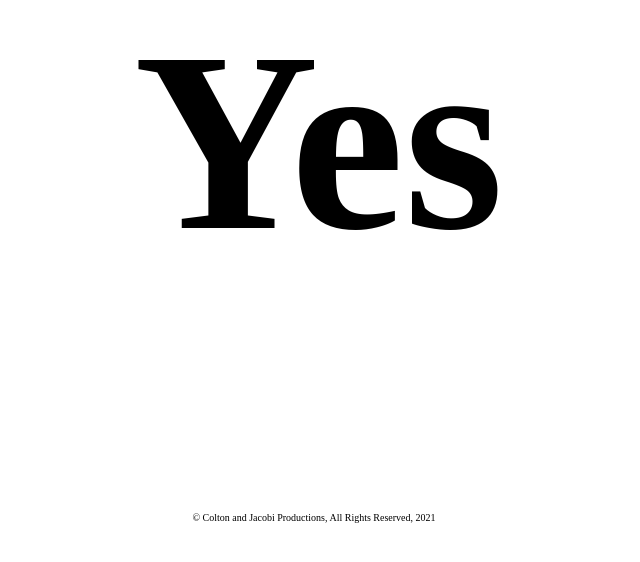
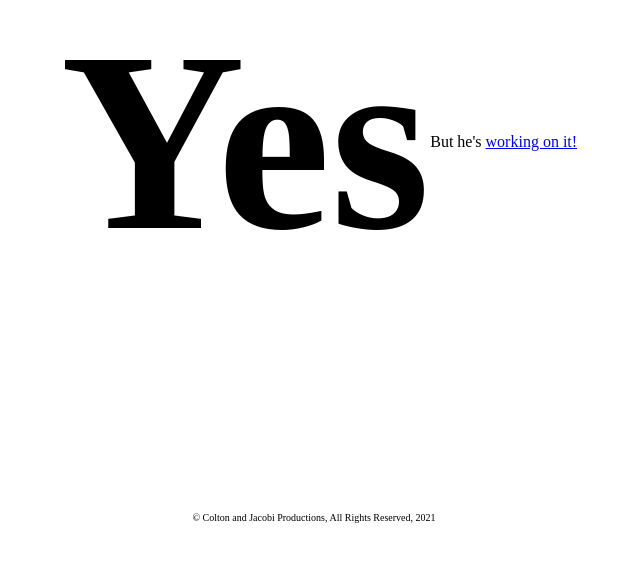
Before and after one commit to jpetrucciani/isbenmarriedyet.com, a plain HTML site: page index.html in a window 1280 px wide. Shown: the part 226-788 px from the top of the page, without its empty margins (326-966 px from the left). Drawn offline with Linux system fonts and the light colour scheme.

Commit message:
Update index.html

```diff
--- a/index.html
+++ b/index.html
@@ -42,6 +42,7 @@
   <body>
     <div class="content">
       <h1 class="status">Yes</h1>
+      <p class="secret">But he's <a href='https://www.theknot.com/BenEllie2021' target="_blank" rel="noopener noreferrer">working on it!</a></p>
     </div>
     <p class="footer">
       © Colton and Jacobi Productions, All Rights Reserved, 2021
```
